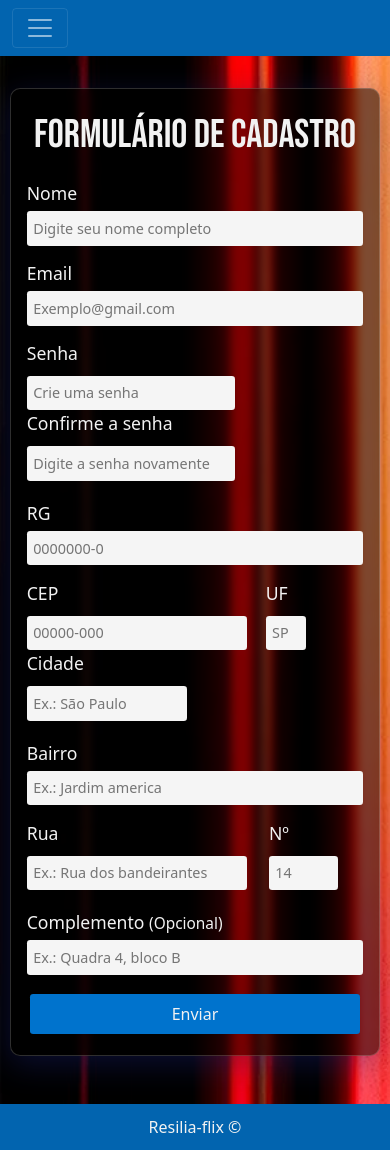
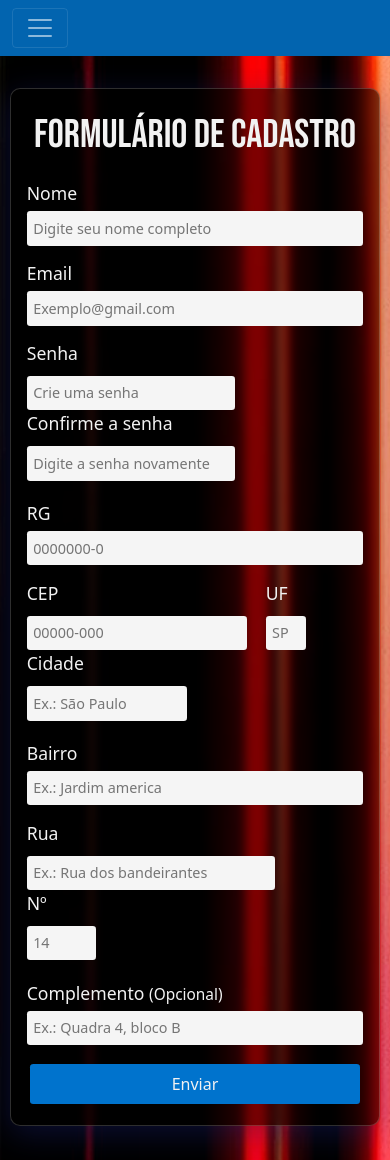
Before and after one commit to Rodrigo-Abreuu/Resilia-Flix, a plain HTML site: page cadastro/index.html in a window 390 px wide. Shown: the top 1160 px of the page. Drawn offline with nearby package versions, Linux system fonts and the light colour scheme.

Commit message:
Atualizacao da pagina cadastro 2 28/10

```diff
--- a/cadastro/cadastro_style.css
+++ b/cadastro/cadastro_style.css
@@ -117,7 +117,7 @@ main h1 {
 }
 
 .cadastro_rua_numero span:nth-child(1) input{
-  max-width: 20.5rem;
+  width: 20.5rem;
 }
 
 .cadastro_rua_numero span:nth-child(2) input{
@@ -158,6 +158,10 @@ html{
   max-width: 95%;
 }
 
+.cadastro_rua_numero span:nth-child(1) input{
+  max-width: 15.5rem;
+}
+
 footer{
   max-height: 7vh;
   padding: 0.5rem;
```
